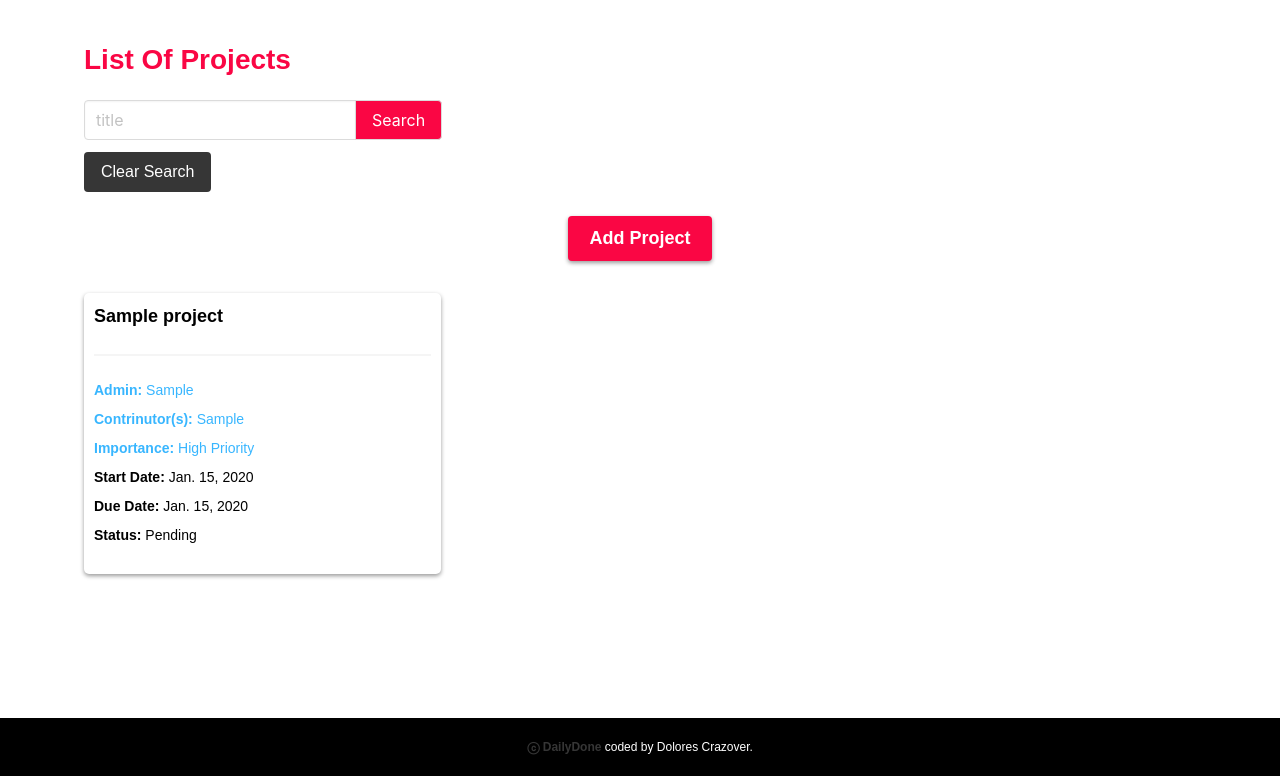
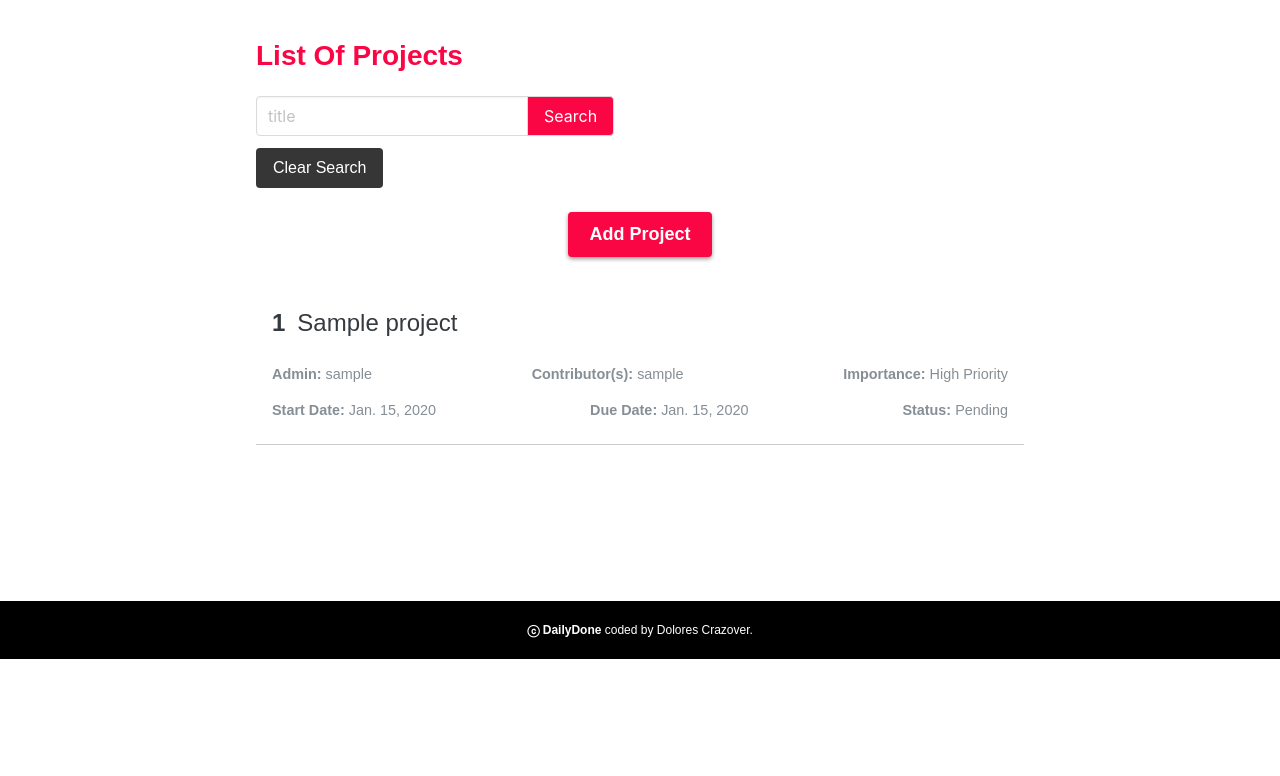
Before and after one commit to katiemcmillin/dailydone, a Django app: page /projects/ in a window 1280 px wide. Shown: the part 52-828 px from the top of the page. After the commit the page ends 711 px from the top, so only its background shows below. Run offline with Django 4.2, Linux system fonts and the light colour scheme; a user stored in the database is signed in; tables that the repository leaves empty hold one stand-in row (values such as "Sample post").

Commit message:
project completed page added with url, view, template, design and project list page remodeled and in the process of finalizing the checkbox validation process

```diff
--- a/main_app/models.py
+++ b/main_app/models.py
@@ -29,6 +29,7 @@ class Project(models.Model):
     created_at = models.DateTimeField(auto_now_add=True)
     updated_at = models.DateTimeField(auto_now=True)
     admin = models.ForeignKey(User, on_delete=models.CASCADE, default=1)
+    is_completed = models.BooleanField(default=False)
     contributors = models.ManyToManyField(User, related_name='contributed_projects', blank=True)
 
     def __str__(self):
--- a/main_app/static/styles/main.css
+++ b/main_app/static/styles/main.css
@@ -36,6 +36,7 @@ body {
     width: 100%;
     font-size: 14px;
     margin-top: 4rem;
+    position: sticky;
 
 }
 
@@ -250,62 +252,16 @@ body {
 
 /* Projects List Page */
 
-.project-list {
-    margin: 20px;
-}
 
 .title {
     color: #FA0644;
 }
 
-.project-grid {
-    display: grid;
-    grid-template-columns: repeat(3, 1fr);
-    gap: 20px;
-}
-
-.project-item {
-    background-color: white;
-    border-radius: 5px;
-    padding: 10px;
-    text-decoration: none;
-    color: #000000;
-    box-shadow: 0 2px 4px rgba(0, 0, 0, 0.4);
-    border-color: #000000;
-    transition: box-shadow 0.3s ease;
-}
-
-.project-item:hover {
-    box-shadow: 0 4px 8px rgba(0, 0, 0, 0.3);
-    transform: scale(1.1);
-    z-index: 10;
-}
-
-.project-title {
-    font-size: 18px;
-    font-weight: bold;
-    margin-bottom: 10px;
-}
-
-.project-info {
-    margin-bottom: 10px;
-    display: flex;
-    flex-direction: column;
-}
-
-.project-importance {
-    color: #38B6FF;
-}
-
-.project-dates {
-    color: #000000;
-}
-
-.project-importance,
-.project-dates,
-.project-status {
-    margin-bottom: 0.5rem;
-    font-size: 14px;
+.project-completed-container {
+    max-width: 800px;
+    margin: auto;
+    padding: 1em;
+    color: #2d2d2d;
 }
 
 .custom-button-search {
@@ -333,6 +289,57 @@ body {
     background-color: #BF2026;
     box-shadow: 0px 4px 8px rgba(0, 0, 0, 0.4);
 }
+
+.project-completed-list {
+    list-style: none;
+    padding: 0;
+}
+
+.project-completed-item {
+    padding: 1em;
+    margin-bottom: 1em;
+    border-bottom: 1px solid #ccc;
+    display: flex;
+    flex-direction: column;
+}
+
+.project-completed-header {
+    display: flex;
+    align-items: center;
+    margin-bottom: 1em;
+}
+
+.project-completed-number {
+    font-size: 1.5em;
+    color: #343a40;
+    font-weight: bold;
+    margin-right: 0.5em;
+}
+
+.project-completed-name {
+    font-size: 1.5em;
+    color: #343a40;
+    margin: 0;
+}
+
+.project-completed-info {
+    display: flex;
+    flex-direction: column;
+}
+
+.project-info-line, .project-dates-line {
+    display: flex;
+    justify-content: space-between;
+    flex-wrap: wrap;
+}
+
+.project-info-line div, .project-dates-line div {
+    font-size: 0.9em;
+    color: #868e96;
+    margin: 0.5em 0;
+    word-break: break-all;
+}
+
 
 /* Create Project Page */
 
--- a/main_app/templates/base.html
+++ b/main_app/templates/base.html
@@ -54,6 +54,8 @@
         <div class="navbar-dropdown">
           <a class="navbar-item" href="/projects">View Projects</a>
           <a class="navbar-item" href="/projects/new">Create New Project</a>
+          <a class="navbar-item" href="{% url 'completed_project_list' %}">View Completed Projects</a>
+        </div>
         </div>
       </div>
     </div>
--- a/main_app/templates/project_list.html
+++ b/main_app/templates/project_list.html
@@ -3,7 +3,7 @@
 {% block title %}Projects List{% endblock %}
 
 {% block content %}
-    <div class="project-list">
+    <div class="project-completed-container">
         <h1 class="title pt-5">{{header}}</h1>
 
         <div class="search-feature">
@@ -26,36 +26,40 @@
             <a class="button is-dark" href="{% url 'project_create' %}">Add Project</a>
         </div>
 
+        {% comment %} source: forloop.counter for list https://www.w3schools.com/django/django_tags_for.php {% endcomment %}
         {% if projects %}
-        <div class="project-grid">
+            <ul class="project-completed-list">
                 {% for project in projects %}
-            <a href="{% url 'project_detail' project.pk %}" class="project-item">
-            <h2 class="project-title">{{ project.title }}</h2>
-            <hr>
-            <div class="project-info">
-                <div class="project-importance">
-                    <strong>Admin:</strong> {{ project.get_user_display|title }}
+                <li class="project-completed-item">
+                    <!-- link for access to project detail page --->
+                    <a href="{% url 'project_detail' project.id %}">
+                    <div class="project-completed-header">
+                        <div class="project-completed-number">{{ forloop.counter }}</div>
+                        <h2 class="project-completed-name">{{ project.title }}</h2>
                     </div>
-                <div class="project-importance">
-                    <strong>Contrinutor(s):</strong> {{ project.get_contributors_display|title }}
+                    <div class="project-completed-info">
+                        <div class="project-info-line">
+                            <div><strong>Admin:</strong> {{ project.get_user_display }}</div>
+                            <div><strong>Contributor(s):</strong> {{ project.get_contributors_display }}</div>
+                            <div><strong>Importance:</strong> {{ project.get_importance_display }}</div>
                         </div>
-                <div class="project-importance">
-                    <strong>Importance:</strong> {{ project.get_importance_display|title }}
-                </div>
-                <div class="project-dates">
-                    <strong>Start Date:</strong> {{ project.start_date }}
-                </div>
-                <div class="project-dates">
-                    <strong>Due Date:</strong> {{ project.due_date }}
-                </div>
-                <div class="project-status">
-                    <strong>Status:</strong> {{ project.get_status_display }}
+                        <div class="project-dates-line">
+                            <div><strong>Start Date:</strong> {{ project.start_date }}</div>
+                            <div><strong>Due Date:</strong> {{ project.due_date }}</div>
+                            <div><strong>Status:</strong> {{ project.get_status_display }}</div>
                         </div>
                     </div>
-            </a>
-
+                    <div class="project-completed-checkbox">
+                        {% if not project.is_completed %}
+                            <form method="post" action="{% url 'project_complete' project.pk %}">
+                                {% csrf_token %}
+                                <input type="checkbox" id="is_completed" name="is_completed" onchange="this.form.submit()">
+                                <label for="is_completed" style="font-size: 15px;"><strong>Mark as Completed</strong></label>
+                            </form>
+                        {% endif %}
+                </li>
                 {% endfor %}
-        </div>
+            </ul>
         {% else %}
             <p>No projects found.</p>
         {% endif %}
--- a/main_app/urls.py
+++ b/main_app/urls.py
@@ -11,6 +11,8 @@ urlpatterns = [
     path('projects/<int:pk>/', views.ProjectDetail.as_view(), name='project_detail'),
     path('projects/<int:pk>/update', views.ProjectUpdate.as_view(), name='project_update'),
     path('projects/<int:pk>/delete',views.ProjectDelete.as_view(), name='project_delete'),
+    path('projects/<int:pk>/complete', views.ProjectComplete.as_view(), name='project_complete'),
+    path('completed_projects/', views.CompletedProjectList.as_view(), name='completed_project_list'),
     path('tasks/', views.TaskList.as_view(), name='task_list'),
     path('tasks/new/', views.TaskCreate.as_view(), name='task_create'),
     # add, detail, update and remove task
--- a/main_app/views.py
+++ b/main_app/views.py
@@ -194,6 +194,26 @@ class ProjectDelete(DeleteView):
     template_name = "project_delete_confirmation.html"
     success_url = "/projects/"
 
+# handle the action of marking a project as completed
+@method_decorator(login_required, name='dispatch')
+class ProjectComplete(View):
+    def post(self, request, *args, **kwargs):
+        project = Project.objects.get(pk=kwargs['pk'], admin=request.user)
+        project.is_completed = True
+        project.save()
+        return redirect('project_list')
+
+# CompletedProjectList is intended to handle a GET request and display the list of completed projects
+@method_decorator(login_required, name='dispatch')
+class CompletedProjectList(TemplateView):
+    template_name = "completed_project_list.html"
+
+    def get_context_data(self, **kwargs):
+        context = super().get_context_data(**kwargs)
+        context["completed_projects"] = Project.objects.filter(is_completed=True, admin=self.request.user)
+        return context
+
+
 @method_decorator(login_required, name='dispatch')
 class TaskCreate(View):
     def post(self, request, pk):
@@ -223,6 +243,7 @@ class TaskCreate(View):
             contributors=contributors
         )
         return redirect('project_detail', pk=pk)
+
 
 @method_decorator(login_required, name='dispatch')
 class TaskList(ListView):
@@ -260,6 +281,7 @@ class TaskDetail(DetailView):
             task.is_completed = True
             task.save()
         return redirect('task_detail', pk=task.pk)
+
 
 @method_decorator(login_required, name='dispatch')
 class TaskCompletedList(ListView):
```
Also changed, not shown: other parts of main_app/static/styles/main.css (+68 -0 lines), main_app/templates/completed_project_list.html (added, +28 -0 lines), main_app/migrations/0012_project_is_completed.py (added). Lines whose indentation alone changed are shown as unchanged.
